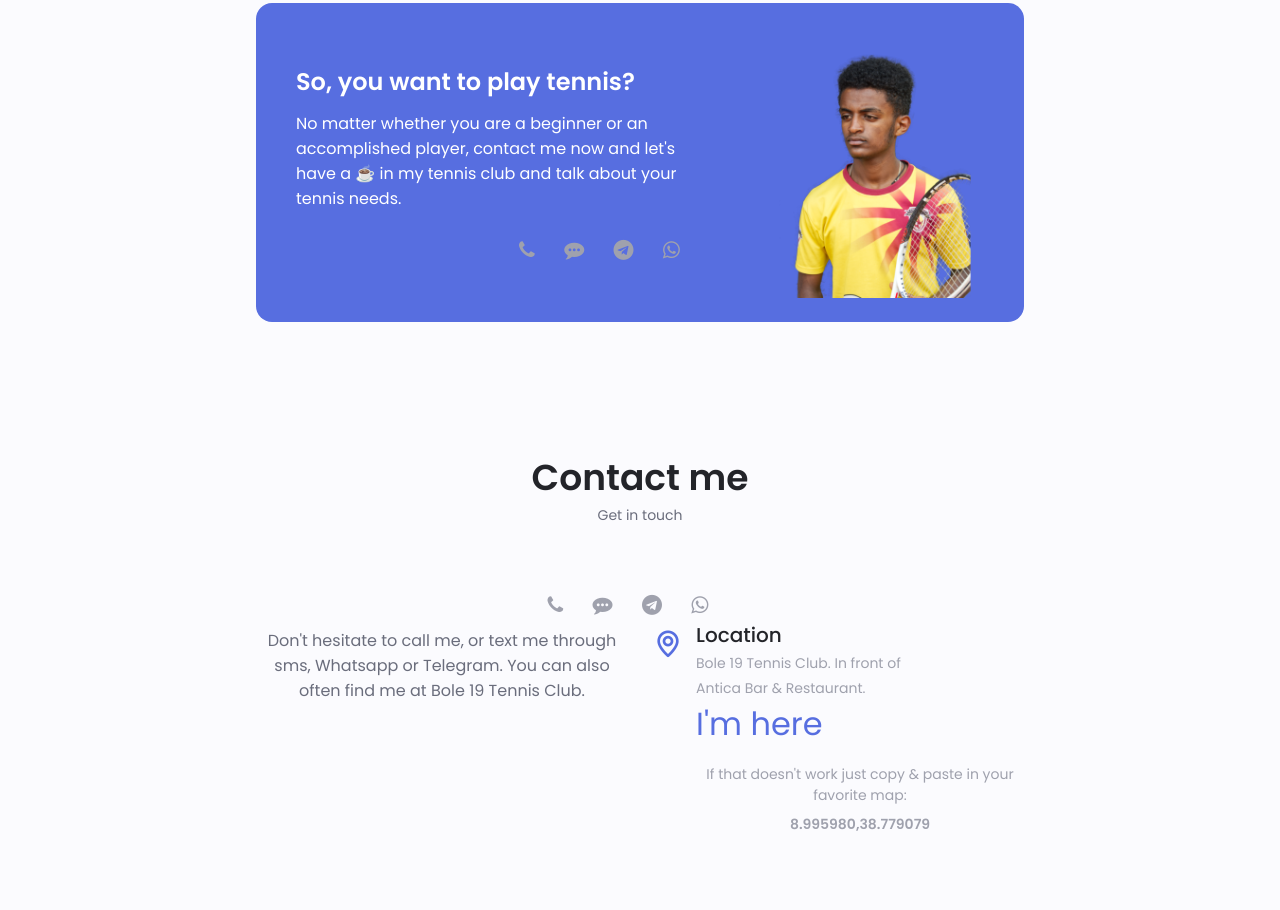
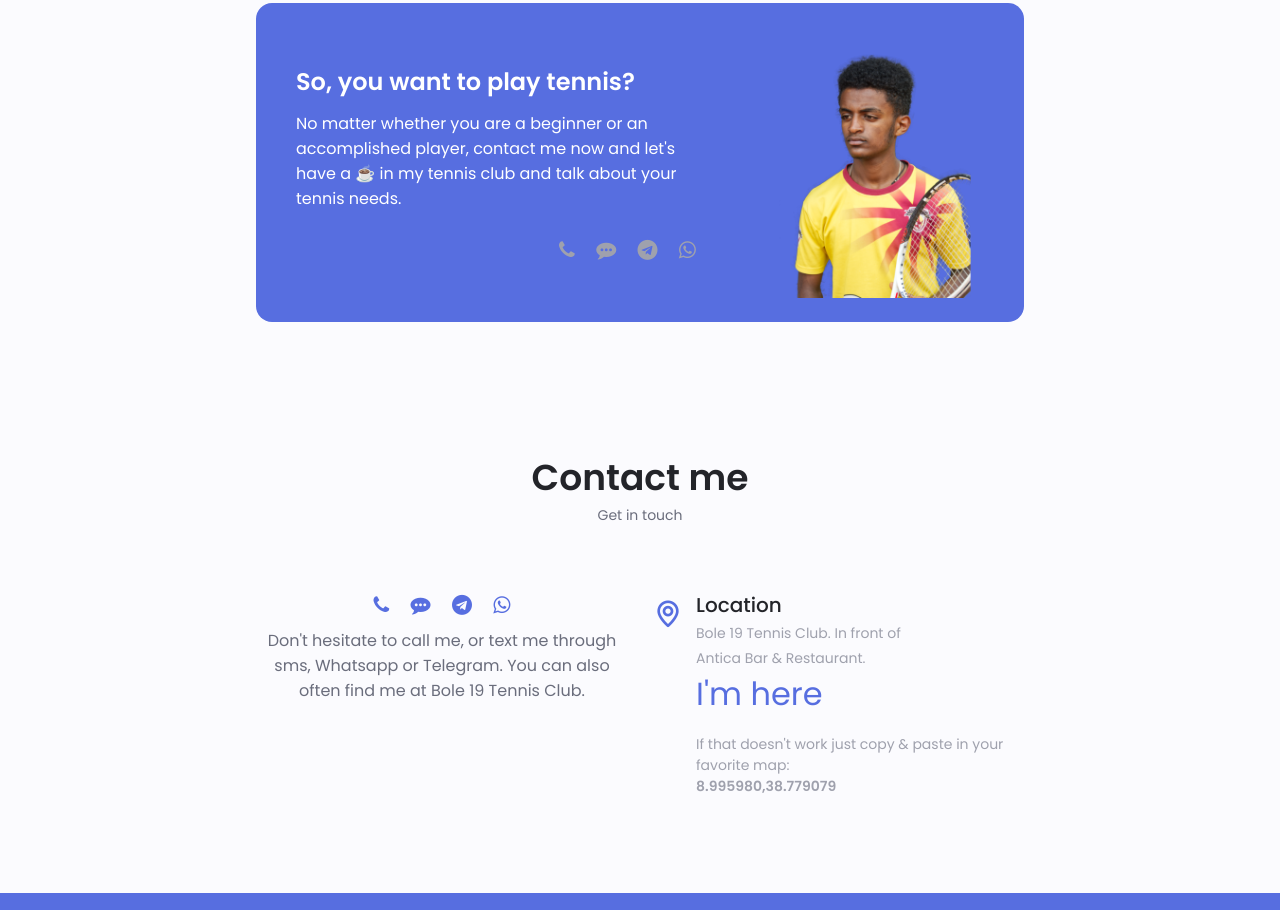
Before and after one commit to whs465/abel, a plain HTML site: page index.html in a window 1280 px wide. Shown: the part 2190-3100 px from the top of the page. Drawn offline with nearby package versions, Linux system fonts and the light colour scheme.

Commit message:
first commit

```diff
--- a/assets/css/styles.css
+++ b/assets/css/styles.css
@@ -987,11 +987,21 @@ img {
 
 .project__social {
   font-size: 1.25rem;
-  margin-right: var(--mb-1-5);
+  margin: var(--mb-0-5);
   color: var(--text-color-light);
 }
 
 .project__social:hover {
+  color: var(--first-color-alt);
+}
+
+.contact__social {
+  font-size: 1.25rem;
+  margin: var(--mb-0-5);
+  color: var(--first-color);
+}
+
+.contact__social:hover {
   color: var(--first-color-alt);
 }
 
--- a/index.html
+++ b/index.html
@@ -597,34 +597,35 @@
       <section class="contact section" id="contact">
         <h2 class="section__title">Contact me</h2>
         <span class="section__subtitle">Get in touch</span>
+        <div class="contact__container container grid">
+          <div class="about__data">
             <div class="contact__socials">
-          <a href="tel:0988129649" target="_blank" class="project__social">
+              <a href="tel:0988129649" target="_blank" class="contact__social">
                 <i class="fa fa-phone"></i>
               </a>
               <a
                 href="sms://0988129649?body=Hi%20Abel%20"
                 target="_blank"
-            class="project__social"
+                class="contact__social"
               >
                 <i class="fa fa-commenting"></i>
               </a>
               <a
                 href="https://telegram.me/Yabelo_168"
                 target="_blank"
-            class="project__social"
+                class="contact__social"
               >
                 <i class="fa fa-telegram"></i>
               </a>
               <a
                 href="https://wa.me/251988129649?text=Hello Abel"
                 target="_blank"
-            class="project__social"
+                class="contact__social"
               >
                 <i class="fa fa-whatsapp"></i>
               </a>
             </div>
-        <div class="contact__container container grid">
-          <div class="about__data">
+
             <p class="contact__description">
               Don't hesitate to call me, or text me through sms, Whatsapp or
               Telegram. You can also often find me at Bole 19 Tennis Club.
@@ -644,10 +645,10 @@
                   <a href="geo:8.995980,38.779079" class="services__icon"
                     >I'm here</a
                   >
-                  <p class="contact__description">
+                  <p class="contact__subtitle">
                     If that doesn't work just copy & paste in your favorite map:
                   </p>
-                  <p class="contact__description">
+                  <p class="contact__subtitle">
                     <strong>8.995980,38.779079</strong>
                   </p>
                 </span>
```
Lines whose indentation alone changed are shown as unchanged.
